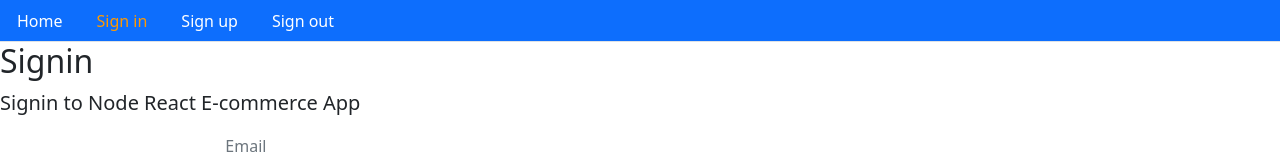
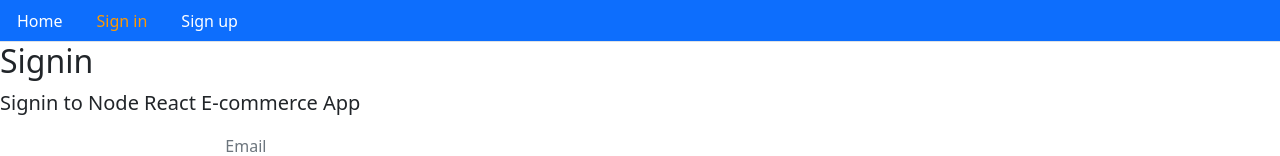
Before and after one commit to betadayz/ecomm-front, a React (Create React App) app: page /signin in a window 1280 px wide. Shown: the top 156 px of the page. Built offline with nearby package versions, Linux system fonts and the light colour scheme.

Commit message:
Show and hide signup, sigin and signout

```diff
--- a/src/auth/index.js
+++ b/src/auth/index.js
@@ -50,3 +50,14 @@
         }).catch(err => console.log(err))
      };
 }
+
+export const isAuthenticated = () => {
+    if(typeof window == 'undefined') {
+        return false
+    }
+    if (localStorage.getItem('jwt')) {
+        return JSON.parse(localStorage.getItem('jwt'))
+    } else {
+        return false
+    }
+}
--- a/src/core/Menu.js
+++ b/src/core/Menu.js
@@ -1,6 +1,6 @@
-import React from 'react';
+import React, {Fragment} from 'react';
 import {Link, withRouter} from 'react-router-dom'
-import {signout} from '../auth';
+import { signout, isAuthenticated } from '../auth';
 
 const isActive = (history, path) => {
     if(history.location.pathname === path) {
@@ -17,6 +17,8 @@
                  <Link className="nav-link" style={isActive(history, '/')} to="/">Home</Link>
             </li>
 
+            {!isAuthenticated() && (
+                <Fragment>
                     <li className="nav-item">
                  <Link className="nav-link" style={isActive(history, '/signin')} to="/signin">Sign in</Link>
             </li>
@@ -24,12 +26,16 @@
             <li className="nav-item">
                  <Link className="nav-link" style={isActive(history, '/signup')} to="/signup">Sign up</Link>
             </li>
+                </Fragment>
+            )}
 
+            {isAuthenticated() && (
                 <li className="nav-item">
                 <span className="nav-link" style={{cursor: 'pointer', color: '#ffffff'}} onClick={() => signout(() => {
                     history.push('/')
                 })}>Sign out</span>
            </li>
+            )}
         </ul>
     </div>
 )
```
Lines whose indentation alone changed are shown as unchanged.
